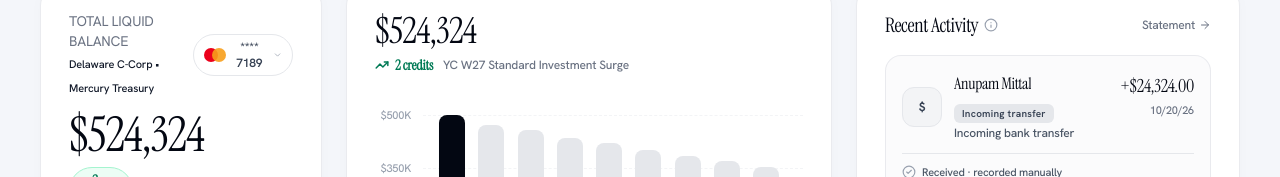
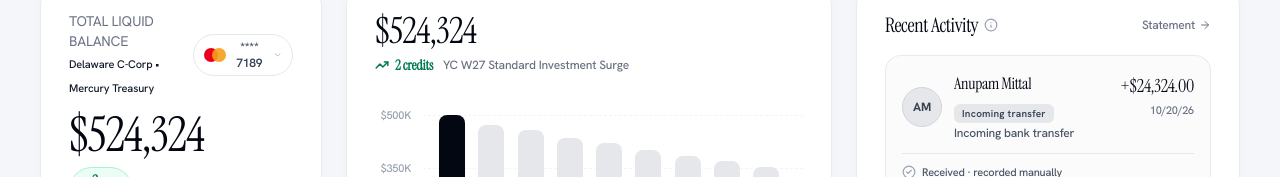
Before and after one commit to mahesh-oss-cloud/infinity, a React (Vite) app: page / in a window 1280 px wide. Shown: the part 237-414 px from the top of the page. Built offline with nearby package versions, Linux system fonts and the light colour scheme; no server answers.

Commit message:
Correct incoming funding records and balance display

```diff
--- a/src/components/BrandIcons.jsx
+++ b/src/components/BrandIcons.jsx
@@ -11,6 +11,12 @@ export const BrandIcon = ({ type, className = "w-10 h-10" }) => {
               fill="#FFFFFF"
             />
           </svg>
+        </div>
+      );
+    case 'person':
+      return (
+        <div className={`${className} rounded-full bg-gray-200 border border-gray-300 flex items-center justify-center text-xs font-bold text-gray-700 flex-shrink-0`} aria-label="Sender initials AM">
+          AM
         </div>
       );
     case 'india':
```
